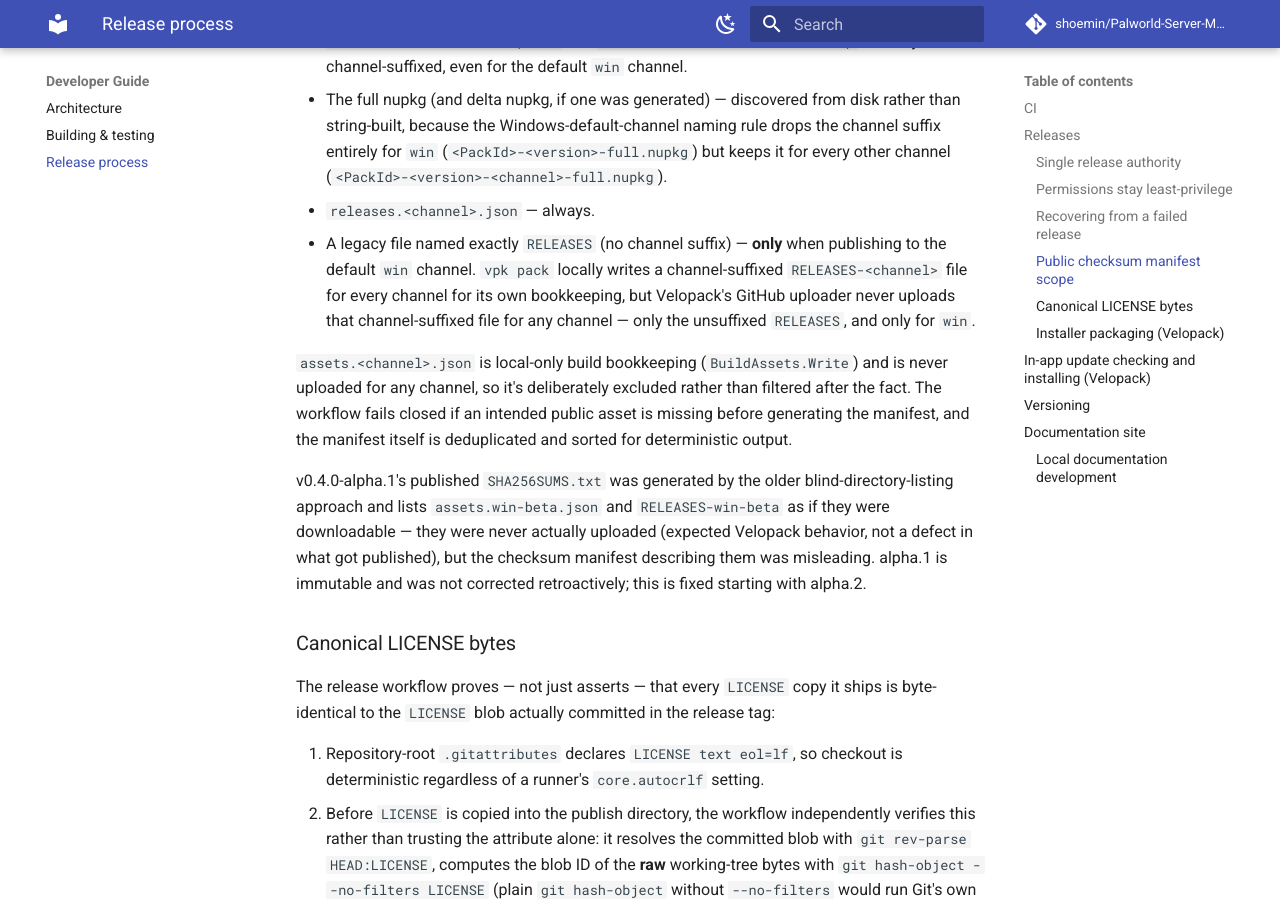
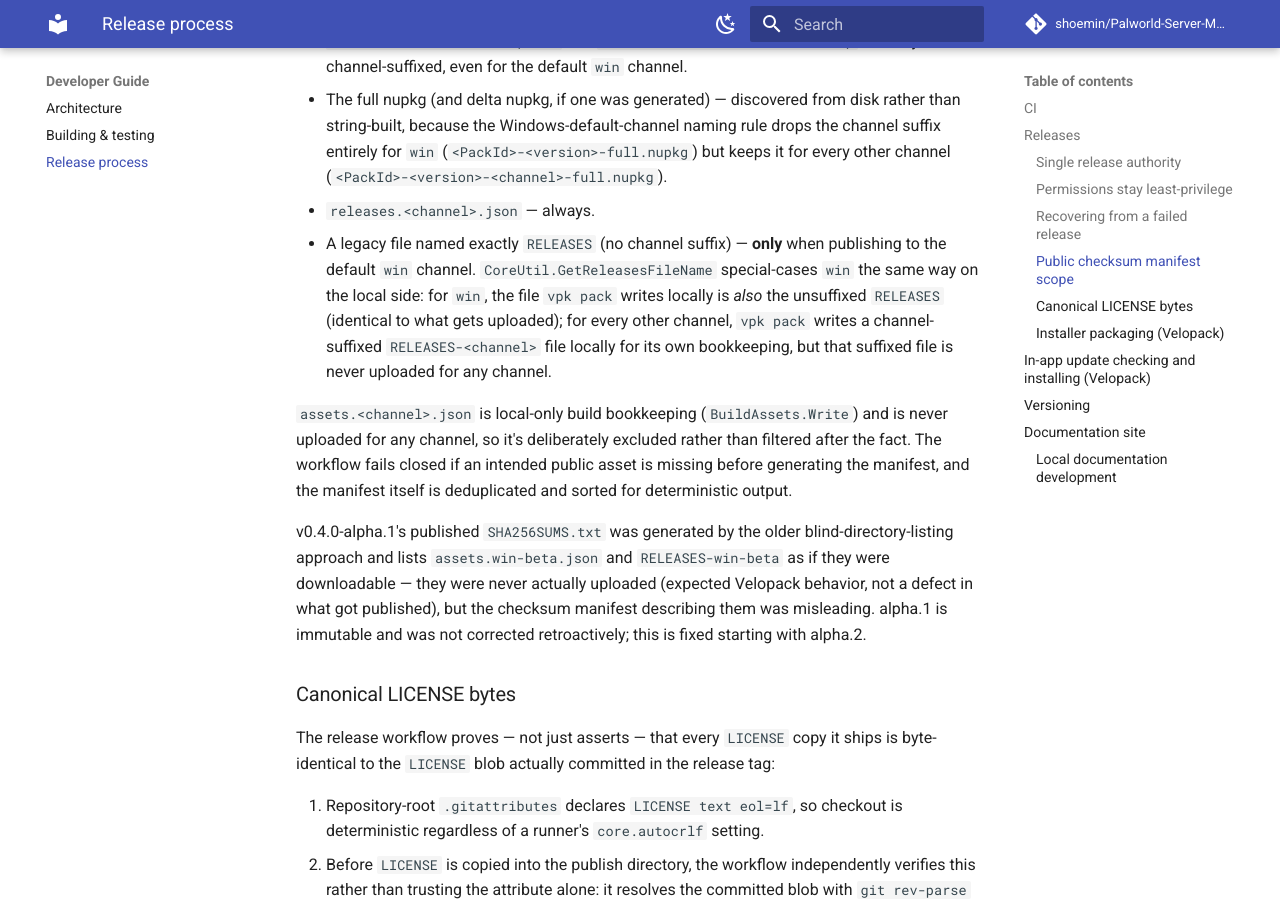
Before and after one commit to shoemin/Palworld-Server-Manager, an MkDocs documentation site: the page built from docs/developer/release-process.md, in a window 1280 px wide and 900 px high, scrolled down 3112 px. Built offline with MkDocs 1.6.1 and Material for MkDocs 9.7.7, drawn with Linux system fonts in a browser that asks for light colours; comment, search, counter and statistics services are not loaded.

Commit message:
Fix misleading RELEASES-filename comment/doc per @chatgpt-codex-connector[bot]
@chatgpt-codex-connector[bot] flagged (PR #9) that the comment above the
"win" legacy-RELEASES check, and the mirroring prose in
docs/developer/release-process.md, claimed vpk pack writes the local
bookkeeping file as "RELEASES-<channel>" for every channel including "win".

That claim was wrong: CoreUtil.GetReleasesFileName (verified again against
pinned Velopack 1.2.0 source) special-cases "win" on the LOCAL side too -
for channel "win" the file vpk pack writes locally is the same unsuffixed
"RELEASES" that also gets uploaded, not "RELEASES-win". The suffixed
"RELEASES-<channel>" form only exists for every other, non-default channel.

The workflow's actual selection logic (public_assets.Add('RELEASES') +
Test-Path check, gated on channel -eq 'win') was always correct per that
special-case and needed no change - only the comment explaining it, and the
equivalent doc paragraph, were inconsistent with the code next to them and
could have misled a future maintainer into "fixing" working code to match
the wrong description.

Co-Authored-By: Claude Sonnet 5 <noreply@anthropic.com>

```diff
--- a/docs/developer/release-process.md
+++ b/docs/developer/release-process.md
@@ -51,7 +51,7 @@ gh workflow run release.yml --ref main -f tag=v0.4.0-alpha.1
 - `<PackId>-<channel>-Setup.exe` and `<PackId>-<channel>-Portable.zip` — always channel-suffixed, even for the default `win` channel.
 - The full nupkg (and delta nupkg, if one was generated) — discovered from disk rather than string-built, because the Windows-default-channel naming rule drops the channel suffix entirely for `win` (`<PackId>-<version>-full.nupkg`) but keeps it for every other channel (`<PackId>-<version>-<channel>-full.nupkg`).
 - `releases.<channel>.json` — always.
-- A legacy file named exactly `RELEASES` (no channel suffix) — **only** when publishing to the default `win` channel. `vpk pack` locally writes a channel-suffixed `RELEASES-<channel>` file for every channel for its own bookkeeping, but Velopack's GitHub uploader never uploads that channel-suffixed file for any channel — only the unsuffixed `RELEASES`, and only for `win`.
+- A legacy file named exactly `RELEASES` (no channel suffix) — **only** when publishing to the default `win` channel. `CoreUtil.GetReleasesFileName` special-cases `win` the same way on the local side: for `win`, the file `vpk pack` writes locally is *also* the unsuffixed `RELEASES` (identical to what gets uploaded); for every other channel, `vpk pack` writes a channel-suffixed `RELEASES-<channel>` file locally for its own bookkeeping, but that suffixed file is never uploaded for any channel.
 
 `assets.<channel>.json` is local-only build bookkeeping (`BuildAssets.Write`) and is never uploaded for any channel, so it's deliberately excluded rather than filtered after the fact. The workflow fails closed if an intended public asset is missing before generating the manifest, and the manifest itself is deduplicated and sorted for deterministic output.
 
```
Also changed, not shown: 1 other file.
